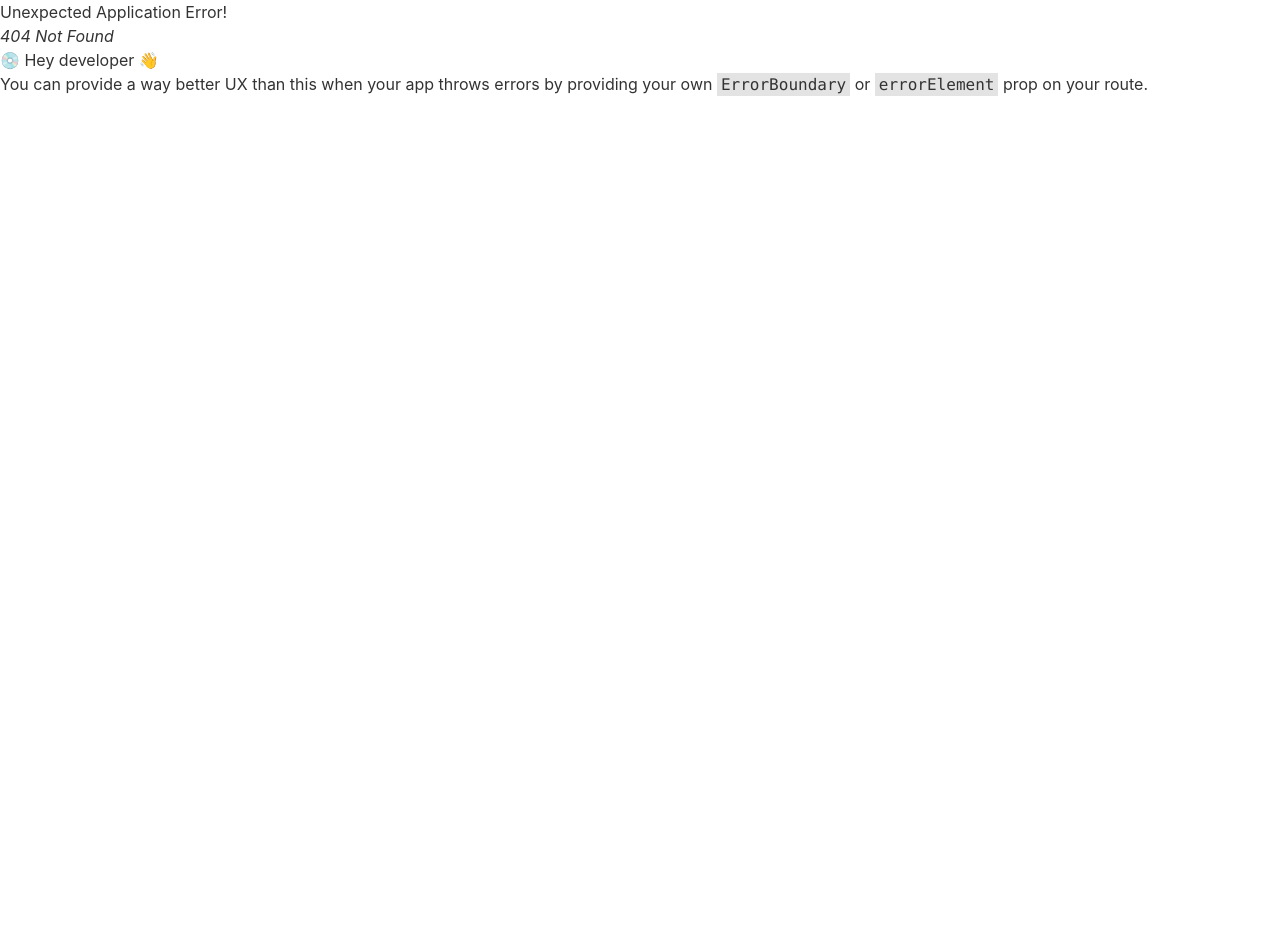
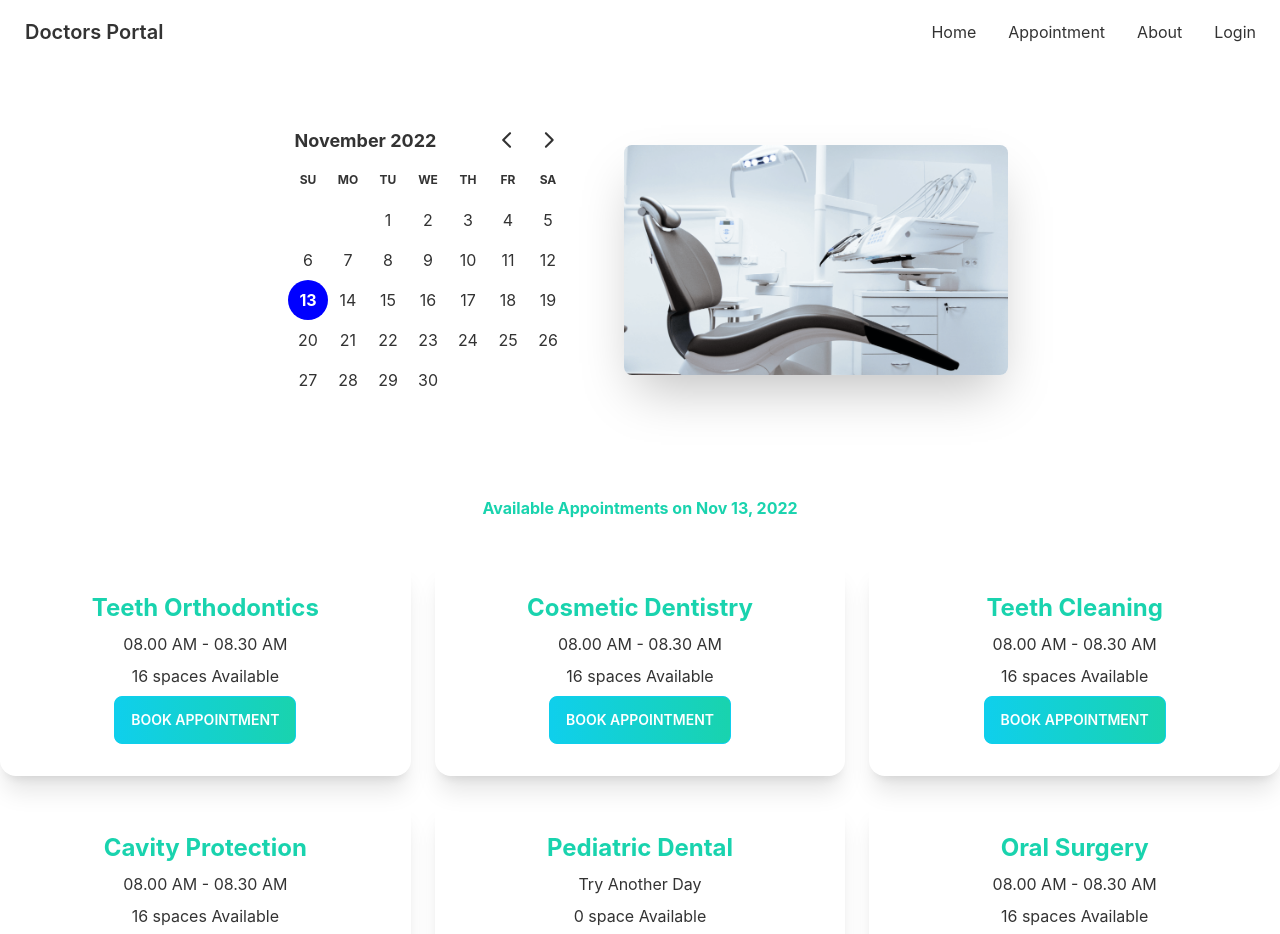
Before and after one commit to Anas-Mahmud/doctors-portal-client, a React (Create React App) app: page /appointment in a window 1280 px wide. Before the commit this address had no page. Shown: the top 934 px of the page. Before the commit the page ends 800 px from the top, so only its background shows below. Built offline with nearby package versions, Linux system fonts and the light colour scheme.

Commit message:
module 72-4

```diff
--- a/package.json
+++ b/package.json
@@ -7,7 +7,9 @@
     "@testing-library/react": "^13.4.0",
     "@testing-library/user-event": "^13.5.0",
     "daisyui": "^2.39.1",
+    "date-fns": "^2.29.3",
     "react": "^18.2.0",
+    "react-day-picker": "^8.3.6",
     "react-dom": "^18.2.0",
     "react-router-dom": "^6.4.3",
     "react-scripts": "5.0.1",
--- /dev/null
+++ b/public/appointmentOptions.json
@@ -0,0 +1,117 @@
+[
+    {
+        "_id": 1,
+        "name": "Teeth Orthodontics",
+        "slots": [
+            "08.00 AM - 08.30 AM",
+            "08.30 AM - 09.00 AM",
+            "09.00 AM - 9.30 AM",
+            "09.30 AM - 10.00 AM",
+            "10.00 AM - 10.30 AM",
+            "10.30 AM - 11.00 AM",
+            "11.00 AM - 11.30 AM",
+            "11.30 AM - 12.00 AM",
+            "1.00 PM - 1.30 PM",
+            "1.30 PM - 2.00 PM",
+            "2.00 PM - 2.30 PM",
+            "2.30 PM - 3.00 PM",
+            "3.00 PM - 3.30 PM",
+            "3.30 PM - 4.00 PM",
+            "4.00 PM - 4.30 PM",
+            "4.30 PM - 5.00 PM"
+        ]
+    },
+    {
+        "_id": 2,
+        "name": "Cosmetic Dentistry",
+        "slots": [
+            "08.00 AM - 08.30 AM",
+            "08.30 AM - 09.00 AM",
+            "09.00 AM - 9.30 AM",
+            "09.30 AM - 10.00 AM",
+            "10.00 AM - 10.30 AM",
+            "10.30 AM - 11.00 AM",
+            "11.00 AM - 11.30 AM",
+            "11.30 AM - 12.00 AM",
+            "1.00 PM - 1.30 PM",
+            "1.30 PM - 2.00 PM",
+            "2.00 PM - 2.30 PM",
+            "2.30 PM - 3.00 PM",
+            "3.00 PM - 3.30 PM",
+            "3.30 PM - 4.00 PM",
+            "4.00 PM - 4.30 PM",
+            "4.30 PM - 5.00 PM"
+        ]
+    },
+    {
+        "_id": 3,
+        "name": "Teeth Cleaning",
+        "slots": [
+            "08.00 AM - 08.30 AM",
+            "08.30 AM - 09.00 AM",
+            "09.00 AM - 9.30 AM",
+            "09.30 AM - 10.00 AM",
+            "10.00 AM - 10.30 AM",
+            "10.30 AM - 11.00 AM",
+            "11.00 AM - 11.30 AM",
+            "11.30 AM - 12.00 AM",
+            "1.00 PM - 1.30 PM",
+            "1.30 PM - 2.00 PM",
+            "2.00 PM - 2.30 PM",
+            "2.30 PM - 3.00 PM",
+            "3.00 PM - 3.30 PM",
+            "3.30 PM - 4.00 PM",
+            "4.00 PM - 4.30 PM",
+            "4.30 PM - 5.00 PM"
+        ]
+    },
+    {
+        "_id": 4,
+        "name": "Cavity Protection",
+        "slots": [
+            "08.00 AM - 08.30 AM",
+            "08.30 AM - 09.00 AM",
+            "09.00 AM - 9.30 AM",
+            "09.30 AM - 10.00 AM",
+            "10.00 AM - 10.30 AM",
+            "10.30 AM - 11.00 AM",
+            "11.00 AM - 11.30 AM",
+            "11.30 AM - 12.00 AM",
+            "1.00 PM - 1.30 PM",
+            "1.30 PM - 2.00 PM",
+            "2.00 PM - 2.30 PM",
+            "2.30 PM - 3.00 PM",
+            "3.00 PM - 3.30 PM",
+            "3.30 PM - 4.00 PM",
+            "4.00 PM - 4.30 PM",
+            "4.30 PM - 5.00 PM"
+        ]
+    },
+    {
+        "_id": 5,
+        "name": "Pediatric Dental",
+        "slots": []
+    },
+    {
+        "_id": 6,
+        "name": "Oral Surgery",
+        "slots": [
+            "08.00 AM - 08.30 AM",
+            "08.30 AM - 09.00 AM",
+            "09.00 AM - 9.30 AM",
+            "09.30 AM - 10.00 AM",
+            "10.00 AM - 10.30 AM",
+            "10.30 AM - 11.00 AM",
+            "11.00 AM - 11.30 AM",
+            "11.30 AM - 12.00 AM",
+            "1.00 PM - 1.30 PM",
+            "1.30 PM - 2.00 PM",
+            "2.00 PM - 2.30 PM",
+            "2.30 PM - 3.00 PM",
+            "3.00 PM - 3.30 PM",
+            "3.30 PM - 4.00 PM",
+            "4.00 PM - 4.30 PM",
+            "4.30 PM - 5.00 PM"
+        ]
+    }
+]
--- a/src/Routes/Routes.js
+++ b/src/Routes/Routes.js
@@ -1,5 +1,6 @@
 import { createBrowserRouter } from "react-router-dom";
 import Main from "../Layout/Main";
+import Appointment from "../pages/Appointment/Appointment/Appointment";
 import Home from "../pages/Home/Home/Home";
 import Login from "../pages/Login/Login";
 
@@ -15,6 +16,10 @@ const router = createBrowserRouter([
             {
                 path: '/login',
                 element: <Login></Login>
+            },
+            {
+                path: '/appointment',
+                element: <Appointment></Appointment>
             }
         ]
     }
--- a/src/index.js
+++ b/src/index.js
@@ -3,6 +3,7 @@ import ReactDOM from 'react-dom/client';
 import './index.css';
 import App from './App';
 import reportWebVitals from './reportWebVitals';
+import 'react-day-picker/dist/style.css';
 
 const root = ReactDOM.createRoot(document.getElementById('root'));
 root.render(
--- /dev/null
+++ b/src/pages/Appointment/Appointment/Appointment.js
@@ -0,0 +1,20 @@
+import React, { useState } from 'react';
+import AppointmentBanner from '../AppointmentBanner/AppointmentBanner';
+import AvailableAppointment from '../AvailableAppointment/AvailableAppointment';
+
+const Appointment = () => {
+    const [selectedDate, setSelectedDate] = useState(new Date());
+    return (
+        <div>
+            <AppointmentBanner
+                selectedDate={selectedDate}
+                setSelectedDate={setSelectedDate}
+            ></AppointmentBanner>
+            <AvailableAppointment
+                selectedDate={selectedDate}
+            ></AvailableAppointment>
+        </div>
+    );
+};
+
+export default Appointment;
--- /dev/null
+++ b/src/pages/Appointment/AppointmentBanner/AppointmentBanner.js
@@ -0,0 +1,25 @@
+import React from 'react';
+import chair from '../../../assets/images/chair.png';
+import { DayPicker } from 'react-day-picker';
+
+const AppointmentBanner = ({ selectedDate, setSelectedDate }) => {
+
+    return (
+        <header className='my-6'>
+            <div className="hero">
+                <div className="hero-content flex-col lg:flex-row-reverse">
+                    <img src={chair} className="max-w-sm rounded-lg shadow-2xl" alt='dentist chair' />
+                    <div className='mr-6'>
+                        <DayPicker
+                            mode='single'
+                            selected={selectedDate}
+                            onSelect={setSelectedDate}
+                        />
+                    </div>
+                </div>
+            </div>
+        </header>
+    );
+};
+
+export default AppointmentBanner;
--- /dev/null
+++ b/src/pages/Appointment/AvailableAppointment/AppointmentOptions.js
@@ -0,0 +1,20 @@
+import React from 'react';
+import PrimaryButton from '../../../components/PrimaryButton/PrimaryButton';
+
+const AppointmentOptions = ({ appointmentOption }) => {
+    const { name, slots } = appointmentOption;
+    return (
+        <div className="card shadow-xl">
+            <div className="card-body text-center">
+                <h2 className="text-2xl text-secondary font-bold text-center">{name}</h2>
+                <p>{slots.length > 0 ? slots[0] : 'Try Another Day'}</p>
+                <p>{slots.length} {slots.length > 1 ? 'spaces' : 'space'} Available</p>
+                <div className="card-actions justify-center">
+                    <PrimaryButton>Book Appointment</PrimaryButton>
+                </div>
+            </div>
+        </div>
+    );
+};
+
+export default AppointmentOptions;
--- /dev/null
+++ b/src/pages/Appointment/AvailableAppointment/AvailableAppointment.js
@@ -0,0 +1,29 @@
+import { format } from 'date-fns';
+import React, { useEffect, useState } from 'react';
+import AppointmentOptions from './AppointmentOptions';
+
+const AvailableAppointment = ({ selectedDate }) => {
+    const [appointmentOptions, setAppointmentOptions] = useState([]);
+
+    useEffect(() => {
+        fetch('appointmentOptions.json')
+            .then(res => res.json())
+            .then(data => setAppointmentOptions(data))
+    }, [])
+
+    return (
+        <section className='my-16'>
+            <p className='text-center text-secondary font-bold'>Available Appointments on {format(selectedDate, 'PP')}</p>
+            <div className='grid grid-cols-1 md:grid-cols-2 lg:grid-cols-3 gap-6 mt-10'>
+                {
+                    appointmentOptions.map(option => <AppointmentOptions
+                        key={option._id}
+                        appointmentOption={option}
+                    ></AppointmentOptions>)
+                }
+            </div>
+        </section>
+    );
+};
+
+export default AvailableAppointment;
```
Also changed, not shown: 1 other file (tests, documents, lock files or other folders).
